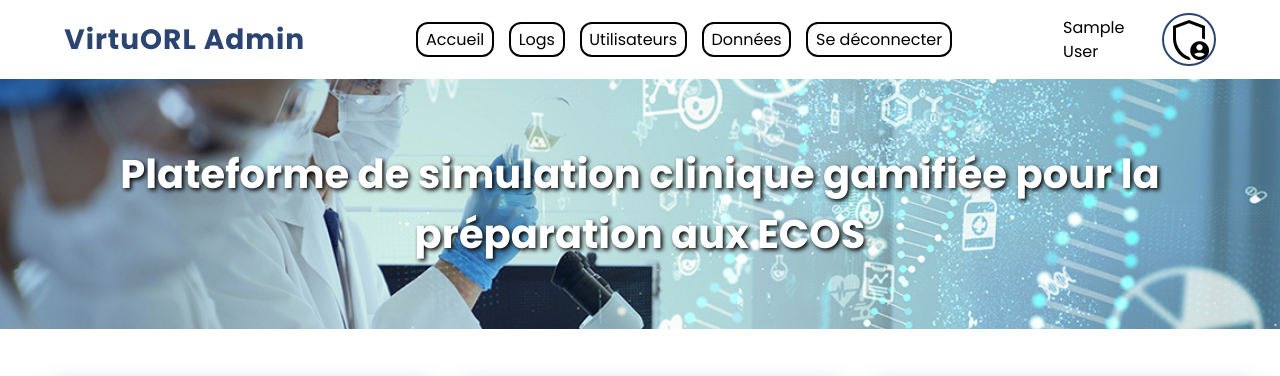
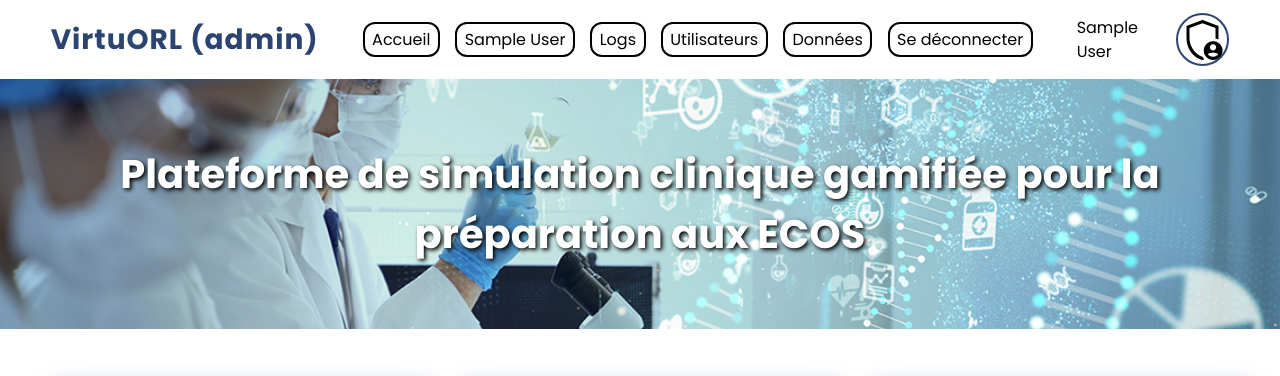
Before and after one commit to CillianBgrPro/Projet-Entreprise, a Django app: page / in a window 1280 px wide. Shown: the top 376 px of the page. Run offline with Django 5.2, Linux system fonts and the light colour scheme; the visitor is signed in with stand-in values (Sample User, id 1).

Commit message:
refactor: shorter header without repetition

```diff
--- a/templates/partials/headers/header.html
+++ b/templates/partials/headers/header.html
@@ -3,77 +3,61 @@
     <link rel="stylesheet" href="{% static 'css/header_main.css' %}">
     <nav class="navbar">
 
-        {% if not user.is_authenticated %}
         <div class="logo">
-            <a href="{% url 'accueil' %}">VirtuORL</a>
+            <a href="{% url 'accueil' %}">VirtuORL
+                {% if not user.is_authenticated %}
+                <span style="font-size: 0.8em; font-weight: normal;">(non connecté)</span>
+                {% elif user.is_superuser %}
+                <span class="role-badge admin">(admin)</span>
+                {% elif user.role == 'teacher' %}
+                <span class="role-badge teacher">(prof)</span>
+                {% else %}
+                <span class="role-badge student">(étudiant)</span>
+                {% endif %}
+            </a>
         </div>
 
         <ul class="nav-links">
             <li><a href="{% url 'accueil' %}">Accueil</a></li>
+
+            {% if user.is_authenticated %}
+            <li><a href="{% url 'compte' %}">{{ user.first_name }} {{ user.last_name }}</a></li>
+
+            {% if user.is_superuser %}
+            <li><a href="#">Logs</a></li>
+            <li><a href="#">Utilisateurs</a></li>
+            <li><a href="#">Données</a></li>
+            {% elif user.role == 'teacher' %}
+            <li><a href="#">Étudiants</a></li>
+            <li><a href="#">Exporter les données</a></li>
+            {% else %}
+            <li><a href="#">S'entraîner</a></li>
+            <li><a href="#">Statistiques</a></li>
+            {% endif %}
+
+            <li><a href="{% url 'deconnexion' %}">Se déconnecter</a></li>
+
+            {% else %}
             <li><a href="{% url 'connexion' %}">Se connecter</a></li>
             <li><a href="{% url 'inscription' %}">Créer un compte</a></li>
+            {% endif %}
         </ul>
 
         <div class="account">
+            {% if user.is_authenticated %}
+            <a href="{% url 'compte' %}">{{ user.first_name }} {{ user.last_name }}</a>
+            {% if user.is_superuser %}
+            <span class="material-symbols-outlined">admin_panel_settings</span>
+            {% elif user.role == 'teacher' %}
+            <span class="material-symbols-outlined">school</span>
+            {% else %}
+            <span class="material-symbols-outlined">person</span>
+            {% endif %}
+            {% else %}
             <a href="{% url 'connexion' %}">Mon compte</a>
             <span class="material-symbols-outlined">person</span>
+            {% endif %}
         </div>
-
-        {% elif user.is_superuser %}
-        <div class="logo">
-            <a href="{% url 'accueil' %}">VirtuORL <span class="role-badge admin">Admin</span></a>
-        </div>
-
-        <ul class="nav-links">
-            <li><a href="{% url 'accueil' %}">Accueil</a></li>
-            <li><a href="#">Logs</a></li>
-            <li><a href="#">Utilisateurs</a></li>
-            <li><a href="#">Données</a></li>
-            <li><a href="{% url 'deconnexion' %}">Se déconnecter</a></li>
-        </ul>
-
-        <div class="account">
-            <a href="{% url 'compte' %}">{{ user.first_name }} {{ user.last_name }}</a>
-            <span class="material-symbols-outlined">admin_panel_settings</span>
-        </div>
-
-        {% elif user.role == 'teacher' %}
-        <div class="logo">
-            <a href="{% url 'accueil' %}">VirtuORL <span class="role-badge teacher">Professeur</span></a>
-        </div>
-
-        <ul class="nav-links">
-            <li><a href="{% url 'accueil' %}">Accueil</a></li>
-            <li><a href="{% url 'compte' %}">{{ user.first_name }} {{ user.last_name }}</a></li>
-            <li><a href="#">Étudiants</a></li>
-            <li><a href="#">Exporter les données</a></li>
-            <li><a href="{% url 'deconnexion' %}">Se déconnecter</a></li>
-        </ul>
-
-        <div class="account">
-            <a href="{% url 'compte' %}">{{ user.first_name }} {{ user.last_name }}</a>
-            <span class="material-symbols-outlined">school</span>
-        </div>
-
-        {% else %}
-        <div class="logo">
-            <a href="{% url 'accueil' %}">VirtuORL <span class="role-badge student">Étudiant</span></a>
-        </div>
-
-        <ul class="nav-links">
-            <li><a href="{% url 'accueil' %}">Accueil</a></li>
-            <li><a href="{% url 'compte' %}">{{ user.first_name }} {{ user.last_name }}</a></li>
-            <li><a href="#">S'entraîner</a></li>
-            <li><a href="#">Statistiques</a></li>
-            <li><a href="{% url 'deconnexion' %}">Se déconnecter</a></li>
-        </ul>
-
-        <div class="account">
-            <a href="{% url 'compte' %}">{{ user.first_name }} {{ user.last_name }}</a>
-            <span class="material-symbols-outlined">person</span>
-        </div>
-
-        {% endif %}
 
     </nav>
     <script src="{% static 'js/profile.js' %}"></script>
```
